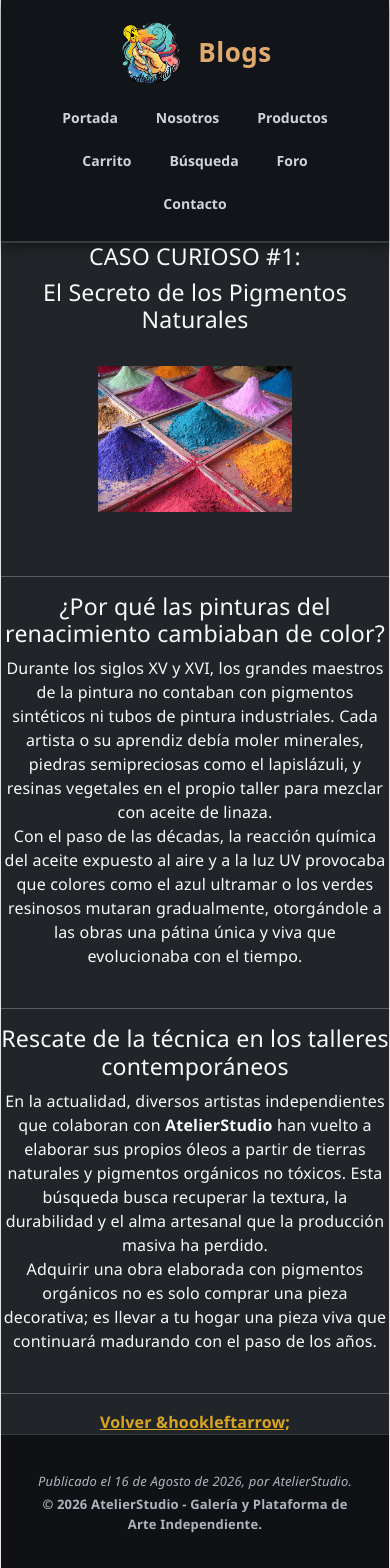
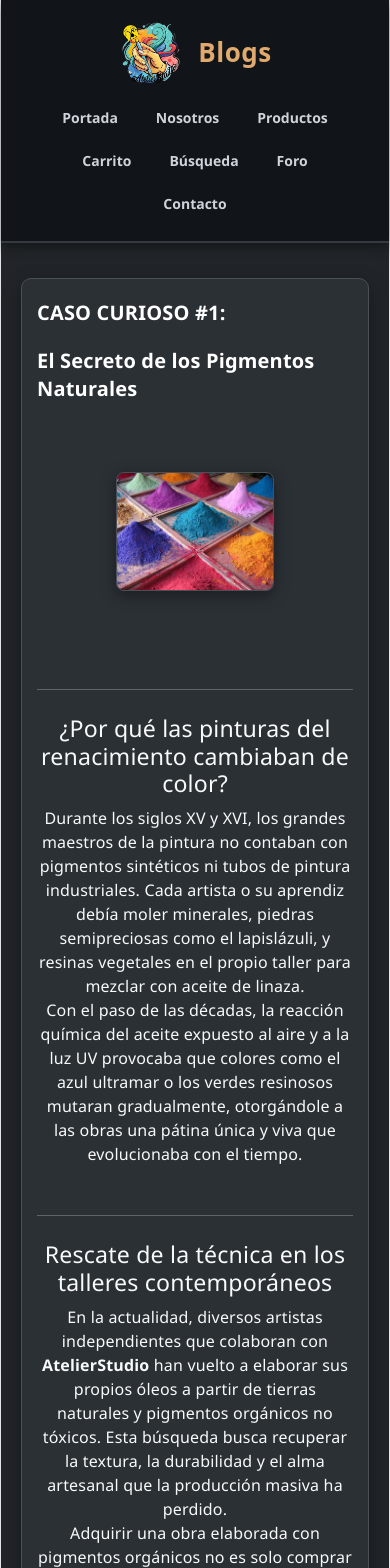
Before and after one commit to Gonza-2103/AtelierStudioReact, a React (Vite) app: page /detalle_blog1 in a window 390 px wide. Shown: the top 1568 px of the page. Built offline with nearby package versions, Linux system fonts and the light colour scheme.

Commit message:
Apariencia de detalles de producto y blogs

```diff
--- a/src/styles/user.css
+++ b/src/styles/user.css
@@ -745,6 +745,292 @@ body,
 
 
 /* - - - - - - - - - - - - - - - - - - - - - - - - - - - - - - - - - - - - - - */
+/* DETALLE PRODUCTO */
+
+#det_prod {
+    font-family: inherit;
+    margin: 0;
+    padding: 0;
+    background-color: #212529 !important; /* Bootstrap $dark */
+    background-image: none !important;    /* MODIFICACIÓN: Quita fondogeneral.jpg */
+    color: #f8f9fa;
+    min-height: 100vh;
+    display: flex;
+    flex-direction: column;
+}
+
+/* Contenedor principal */
+#contenedor_det_prod {
+    width: 100%;
+    max-width: 1100px;
+    margin: 35px auto;
+    padding: 0 20px;
+    box-sizing: border-box;
+    flex: 1;                              /* Empuja el pie de página hacia el fondo */
+    color: #f8f9fa;
+}
+
+/* Estructura del detalle de los productos (Card contenedora estilo Bootstrap) */
+#detalle_prod1,
+#detalle_prod2,
+#detalle_prod3,
+#detalle_prod4,
+section[id^="detalle_prod"] {
+    display: flex;
+    gap: 40px;
+    margin-bottom: 50px;
+    flex-wrap: wrap;
+    background-color: #2b3035;            /* Superficie oscura tipo tarjeta */
+    border: 1px solid #495057;
+    border-radius: 10px;
+    padding: 30px;
+    box-shadow: 0 6px 18px rgba(0, 0, 0, 0.35);
+    box-sizing: border-box;
+}
+
+/* Galería de imágenes (columna izquierda) */
+#galeria_producto {
+    flex: 1 1 450px;
+}
+
+#imagen_principal img {
+    width: 100%;
+    height: auto;
+    max-height: 420px;
+    object-fit: cover;
+    border-radius: 8px;
+    border: 1px solid #495057;
+    box-shadow: 0 4px 14px rgba(0, 0, 0, 0.4);
+    display: block;
+}
+
+/* Fila de miniaturas */
+#miniaturas {
+    display: flex;
+    gap: 12px;
+    margin-top: 14px;
+}
+
+#miniaturas .thumb,
+#miniaturas img {
+    width: 80px;
+    height: 70px;
+    object-fit: cover;
+    border-radius: 6px;
+    border: 1px solid #495057;
+    cursor: pointer;
+    opacity: 0.65;
+    transition: opacity 0.2s ease, border-color 0.2s ease, transform 0.2s ease;
+}
+
+#miniaturas .thumb:hover,
+#miniaturas .thumb.activa,
+#miniaturas img:hover {
+    opacity: 1;
+    border-color: #e0a96d;                /* Borde dorado de selección */
+    transform: scale(1.05);
+}
+
+/* Columna de información y compra (columna derecha) */
+#info_compra {
+    flex: 1 1 400px;
+    display: flex;
+    flex-direction: column;
+    justify-content: flex-start;
+}
+
+#info_compra h1 {
+    font-size: 28px;
+    font-weight: 700;
+    color: #ffffff;
+    margin-top: 0;
+    margin-bottom: 12px;
+}
+
+/* Precio de la obra en dorado AtelierStudio */
+#info_compra .precio {
+    font-size: 26px;
+    font-weight: 700;
+    color: #e0a96d;                       /* Acento dorado institucional */
+    margin-bottom: 20px;
+}
+
+/* Descripción de la obra */
+#descripcion_extensa p {
+    line-height: 1.7;
+    color: #ced4da;
+    margin-bottom: 16px;
+    font-size: 15px;
+    text-align: justify;
+}
+
+/* --- Formulario de Carrito --- */
+#acciones_carrito {
+    margin-top: 25px;
+    display: flex;
+    align-items: center;
+    gap: 15px;
+    flex-wrap: wrap;
+}
+
+#acciones_carrito label {
+    font-weight: 600;
+    color: #f8f9fa;
+    font-size: 14px;
+}
+
+/* Control numérico de cantidad */
+#acciones_carrito input[type="number"] {
+    width: 70px;
+    padding: 8px 10px;
+    background-color: #212529;            /* Fondo control Bootstrap Dark */
+    border: 1px solid #495057;
+    color: #ffffff;
+    border-radius: 6px;
+    text-align: center;
+    font-size: 14px;
+    outline: none;
+    transition: border-color 0.2s ease, box-shadow 0.2s ease;
+}
+
+#acciones_carrito input[type="number"]:focus {
+    border-color: #e0a96d;
+    box-shadow: 0 0 0 0.2rem rgba(224, 169, 109, 0.25);
+}
+
+/* Botón Añadir al Carrito (Aspecto btn-success Bootstrap) */
+#btn_agregar_carrito {
+    background-color: #198754;            /* Bootstrap $success */
+    color: #ffffff;
+    border: none;
+    padding: 10px 22px;
+    font-weight: 700;
+    font-size: 14px;
+    border-radius: 6px;
+    cursor: pointer;
+    transition: background-color 0.2s ease, transform 0.1s ease;
+}
+
+#btn_agregar_carrito:hover {
+    background-color: #157347;
+}
+
+#btn_agregar_carrito:active {
+    transform: scale(0.98);
+}
+
+/* --- Productos relacionados --- */
+#productos_relacionados {
+    border-top: 1px solid #495057;
+    padding-top: 30px;
+    margin-top: 20px;
+}
+
+#productos_relacionados h3 {
+    margin-bottom: 20px;
+    font-size: 22px;
+    font-weight: 600;
+    color: #ffffff;
+    text-align: left;
+}
+
+#rejilla_relacionados {
+    display: flex;
+    gap: 20px;
+    flex-wrap: wrap;
+    justify-content: flex-start;
+}
+
+/* Tarjetas de obras relacionadas (Estilo Card Dark) */
+#tarjeta_relacionada,
+.tarjeta_relacionada {
+    flex: 1 1 200px;
+    max-width: 250px;
+    min-width: 190px;
+    background-color: #2b3035;
+    border: 1px solid #495057;
+    border-radius: 10px;
+    padding: 15px;
+    text-align: center;
+    box-shadow: 0 4px 12px rgba(0, 0, 0, 0.35);
+    box-sizing: border-box;
+    transition: transform 0.2s ease, border-color 0.2s ease;
+}
+
+#tarjeta_relacionada:hover,
+.tarjeta_relacionada:hover {
+    transform: translateY(-4px);
+    border-color: #e0a96d;
+}
+
+#tarjeta_relacionada img,
+.tarjeta_relacionada img {
+    width: 100%;
+    height: 150px;
+    object-fit: cover;
+    border-radius: 6px;
+    border: 1px solid #343a40;
+    margin-bottom: 10px;
+    display: block;
+}
+
+#tarjeta_relacionada h4,
+.tarjeta_relacionada h4 {
+    font-size: 15px;
+    font-weight: 600;
+    color: #ffffff;
+    margin-bottom: 6px;
+}
+
+#tarjeta_relacionada p,
+.tarjeta_relacionada p {
+    color: #e0a96d;                       /* Precio de obras relacionadas en dorado */
+    font-weight: 700;
+    font-size: 14px;
+    margin-bottom: 10px;
+}
+
+#btn_ver_relacionado,
+.btn_ver_relacionado {
+    background: none;
+    border: none;
+    color: #ced4da;
+    font-size: 13px;
+    cursor: pointer;
+    text-decoration: underline;
+    font-weight: 600;
+    transition: color 0.2s ease;
+}
+
+#btn_ver_relacionado:hover,
+.btn_ver_relacionado:hover {
+    color: #e0a96d;
+}
+
+/* Enlace/Pie interno alineado a la derecha */
+#foot_det_prod {
+    text-align: right !important;
+    margin-top: 20px;
+}
+
+/* Responsividad para pantallas móviles */
+@media (max-width: 768px) {
+    #detalle_prod1,
+    #detalle_prod2,
+    #detalle_prod3,
+    #detalle_prod4,
+    section[id^="detalle_prod"] {
+        padding: 20px 15px;
+        gap: 25px;
+    }
+
+    #rejilla_relacionados {
+        justify-content: center;
+    }
+}
+
+
+/* - - - - - - - - - - - - - - - - - - - - - - - - - - - - - - - - - - - - - - */
 /* CARRITO */
 
 #car {
@@ -1638,6 +1924,145 @@ section[id^="contenedor_prod_car"] #numero_prod {
 
 
 /* - - - - - - - - - - - - - - - - - - - - - - - - - - - - - - - - - - - - - - */
+/* DETALLE CASO #1 y CASO #2 */
+
+/* ==========================================================================
+   DETALLE DEL BLOG #1 & #2 (Estandarizado con componentes y estilo Bootstrap)
+   ========================================================================== */
+
+/* MODIFICACIÓN: Contenedores generales que respetan el fondo oscuro del bloque general */
+.det_blog1,
+.det_blog2 {
+    font-family: inherit;
+    margin: 0;
+    padding: 0;
+    background-color: #212529 !important; /* Bootstrap $dark */
+    background-image: none !important;    /* MODIFICACIÓN: Quita fondogeneral.jpg */
+    color: #f8f9fa;
+    min-height: 100vh;
+    display: flex;
+    flex-direction: column;
+}
+
+/* NOTA: .titulo_det_blog1, .titulo_det_blog2, .pie_pag_det_blog1 y .pie_pag_det_blog2
+   se controlan de forma centralizada desde el bloque general unificado superior */
+
+/* Contenedores principales de lectura */
+.cont_det_blog1,
+.cont_det_blog2 {
+    width: 100%;
+    max-width: 900px;
+    margin: 35px auto;
+    padding: 0 20px;
+    box-sizing: border-box;
+    flex: 1;                              /* Empuja el pie de página hacia el fondo */
+}
+
+/* Tarjeta estructurada para cada caso de blog (Estilo Card Dark de Bootstrap) */
+.det_caso1,
+.det_caso2 {
+    background-color: #2b3035;            /* Fondo de tarjeta oscura Bootstrap */
+    border: 1px solid #495057;
+    border-radius: 10px;
+    padding: 30px;
+    box-shadow: 0 6px 18px rgba(0, 0, 0, 0.35);
+    box-sizing: border-box;
+    margin-bottom: 30px;
+}
+
+/* Títulos de los casos */
+.info_det_blog1 .titulo_det_caso1,
+.info_det_blog2 .titulo_det_caso2 {
+    margin: 0 0 20px 0;
+    font-size: 24px;
+    font-weight: 700;
+    color: #ffffff;
+    line-height: 1.4;
+    text-align: left;
+}
+
+/* Subtítulos o acápites secundarios */
+.info_det_blog1 h4,
+.info_det_blog2 h4 {
+    color: #e0a96d;                       /* Acento dorado institucional */
+    font-size: 18px;
+    font-weight: 600;
+    margin: 25px 0 12px 0;
+}
+
+/* Párrafos de lectura justificados con interlineado cómodo */
+.info_det_blog1 p,
+.info_det_blog2 p {
+    text-align: justify !important;
+    text-justify: inter-word;
+    line-height: 1.7;
+    font-size: 15px;
+    color: #dee2e6;
+    margin-bottom: 16px;
+}
+
+/* Imágenes dentro del detalle del artículo */
+.det_caso1 .img1,
+.det_caso2 .img2 {
+    width: 100%;
+    max-width: 650px;
+    height: auto;
+    max-height: 420px;
+    object-fit: cover;
+    display: block;
+    margin: 25px auto;                    /* Centradas horizontalmente */
+    border-radius: 8px;
+    border: 1px solid #495057;
+    box-shadow: 0 4px 15px rgba(0, 0, 0, 0.4);
+}
+
+/* Separadores internos sutiles */
+.det_caso1 hr,
+.det_caso2 hr {
+    border-color: rgba(255, 255, 255, 0.15);
+    margin: 25px 0;
+}
+
+/* Enlaces inferiores / pies del caso (Volver a blogs o cerrar sesión alineados a la derecha) */
+.foot_det_caso1,
+.foot_det_caso2 {
+    text-align: right !important;
+    display: flex;
+    justify-content: flex-end;
+    margin-top: 25px;
+    width: 100%;
+}
+
+.foot_det_caso1 a,
+.foot_det_caso2 a {
+    color: #e0a96d !important;            /* Dorado AtelierStudio */
+    font-weight: 600;
+    font-size: 14px;
+    text-decoration: underline;
+    cursor: pointer;
+    transition: color 0.2s ease;
+}
+
+.foot_det_caso1 a:hover,
+.foot_det_caso2 a:hover {
+    color: #f3c28c !important;
+}
+
+/* Responsividad para pantallas móviles */
+@media (max-width: 768px) {
+    .det_caso1,
+    .det_caso2 {
+        padding: 20px 15px;
+    }
+
+    .info_det_blog1 .titulo_det_caso1,
+    .info_det_blog2 .titulo_det_caso2 {
+        font-size: 20px;
+    }
+}
+
+
+/* - - - - - - - - - - - - - - - - - - - - - - - - - - - - - - - - - - - - - - */
 /* CONTACTO */
 
 .ayuda {
```
Also changed, not shown: 1 other file (tests, documents, lock files or other folders).
